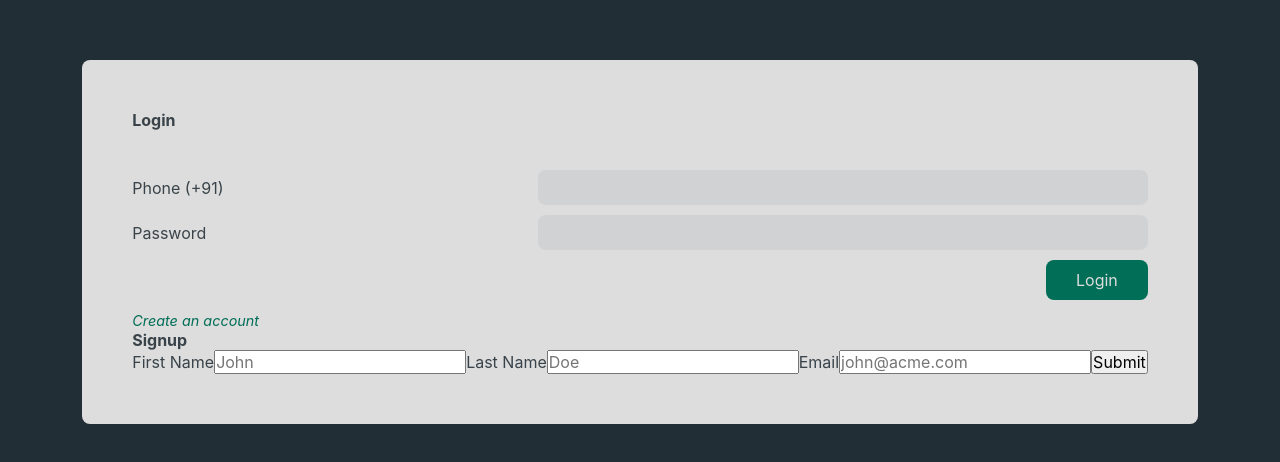
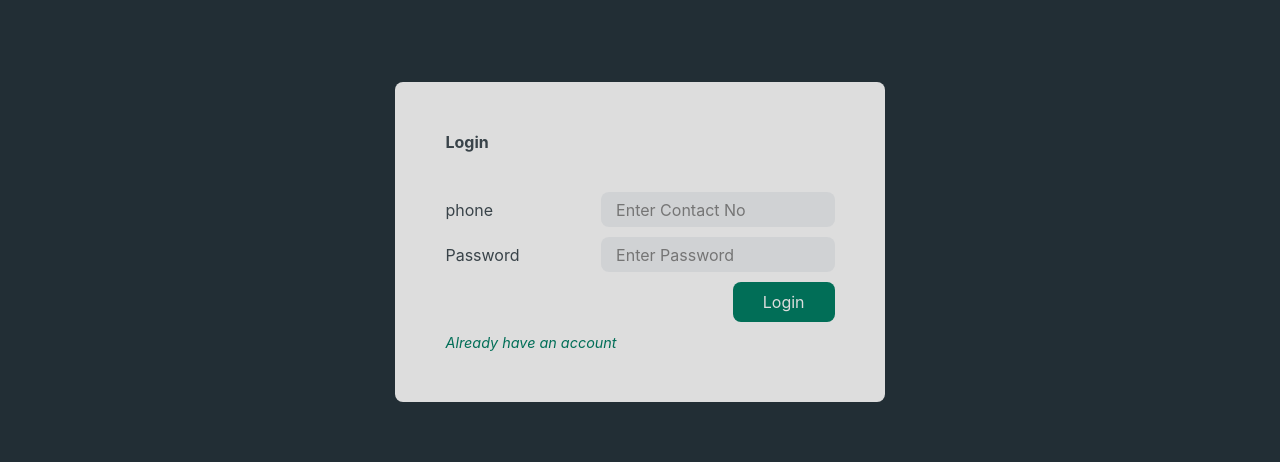
Before and after one commit to RohithNair2020/whatsapp-clone, a React (Vite) app: page /login in a window 1280 px wide. Shown: the part 158-620 px from the top of the page. Built offline with nearby package versions, Linux system fonts and the light colour scheme; no server answers.

Commit message:
added formik to Login page

```diff
--- a/src/containers/LoginContainer/LoginContainer.tsx
+++ b/src/containers/LoginContainer/LoginContainer.tsx
@@ -1,38 +1,33 @@
 import axios from 'axios';
-import React, { useState } from 'react';
+import React from 'react';
 import { Link, useNavigate } from 'react-router-dom';
 import {
-    Formik, Field, Form, FormikHelpers,
+    Formik, Field, Form,
 } from 'formik';
 import API from '../../Router/api';
 import useStore, { Store } from '../../Store';
 import './loginContainer.css';
 
 interface Values {
-    firstName: string;
-    lastName: string;
-    email: string;
+    phone: string;
+    password: string;
 }
+
+const initialValues = {
+    phone: '',
+    password: '',
+};
 
 const LoginContainer = () => {
     console.log('props');
-    const [phone, setPhone] = useState<string>('');
-    const [password, setPassword] = useState<string>('');
     const setUser = useStore((state: Store) => state.setUser);
     const navigate = useNavigate();
 
-    const handlePhoneChange = (e: React.ChangeEvent<HTMLInputElement>) => {
-        console.log('login event', e.target.value);
-        setPhone(e.target.value);
-    };
-
-    const handlePasswordChange = (e: React.ChangeEvent<HTMLInputElement>) => {
-        console.log('login event', e);
-        setPassword(e.target.value);
-    };
-
-    const login = async () => {
-        const response = await axios.post(API.LOGIN, { phone, password });
+    const login = async (values: Values) => {
+        const response = await axios.post(API.LOGIN, {
+            phone: values.phone,
+            password: values.password,
+        });
         console.log('login response', response);
         if (response.data) {
             localStorage.setItem('auth', response.data.token);
@@ -51,72 +46,34 @@ const LoginContainer = () => {
     return (
         <div className="login-container">
             <h2 className="login-title">Login</h2>
-            <div className="login-form-container">
-                <div className="login-form">
-                    <div className="login-input-container">
-                        <label htmlFor="login-num">Phone (+91)</label>
-                        <input
-                            onChange={handlePhoneChange}
-                            type="tel"
-                            value={phone}
-                            className="login-input"
-                        />
-                    </div>
-                    <div className="login-input-container">
-                        <label htmlFor="login-pass">Password</label>
-                        <input
-                            onChange={handlePasswordChange}
-                            type="password"
-                            value={password}
-                            className="login-input"
-                        />
-                    </div>
-                    <button
-                        type="submit"
-                        className="login-button"
-                        onClick={login}
-                    >
-                        Login
-                    </button>
-                    <Link to="/register" className="link">
-                        <i className="register-link">Create an account</i>
-                    </Link>
-                </div>
-            </div>
             <div>
-                <h1>Signup</h1>
                 <Formik
-                    initialValues={{
-                        firstName: '',
-                        lastName: '',
-                        email: '',
-                    }}
-                    onSubmit={(
-                        values: Values,
-                        { setSubmitting }: FormikHelpers<Values>,
-                    ) => {
-                        setTimeout(() => {
-                            alert(JSON.stringify(values, null, 2));
-                            setSubmitting(false);
-                        }, 500);
-                    }}
+                    initialValues={initialValues}
+                    onSubmit={login}
                 >
                     <Form>
-                        <label htmlFor="firstName">First Name</label>
-                        <Field id="firstName" name="firstName" placeholder="John" />
-
-                        <label htmlFor="lastName">Last Name</label>
-                        <Field id="lastName" name="lastName" placeholder="Doe" />
-
-                        <label htmlFor="email">Email</label>
-                        <Field
-                            id="email"
-                            name="email"
-                            placeholder="john@acme.com"
-                            type="email"
-                        />
-
-                        <button type="submit">Submit</button>
+                        <div className="registration-form-container">
+                            <div className="registration-form">
+                                <div className="registration-input-container">
+                                    <label htmlFor="phone">phone</label>
+                                    <Field className="registration-input" id="phone" name="phone" placeholder="Enter Contact No" />
+                                </div>
+                                <div className="registration-input-container">
+                                    <label htmlFor="password">Password</label>
+                                    <Field
+                                        className="registration-input"
+                                        id="password"
+                                        type="password"
+                                        name="password"
+                                        placeholder="Enter Password"
+                                    />
+                                </div>
+                                <button className="registration-button" type="submit">Login</button>
+                                <Link to="/login" className="link">
+                                    <i className="register-link">Already have an account</i>
+                                </Link>
+                            </div>
+                        </div>
                     </Form>
                 </Formik>
             </div>
```
